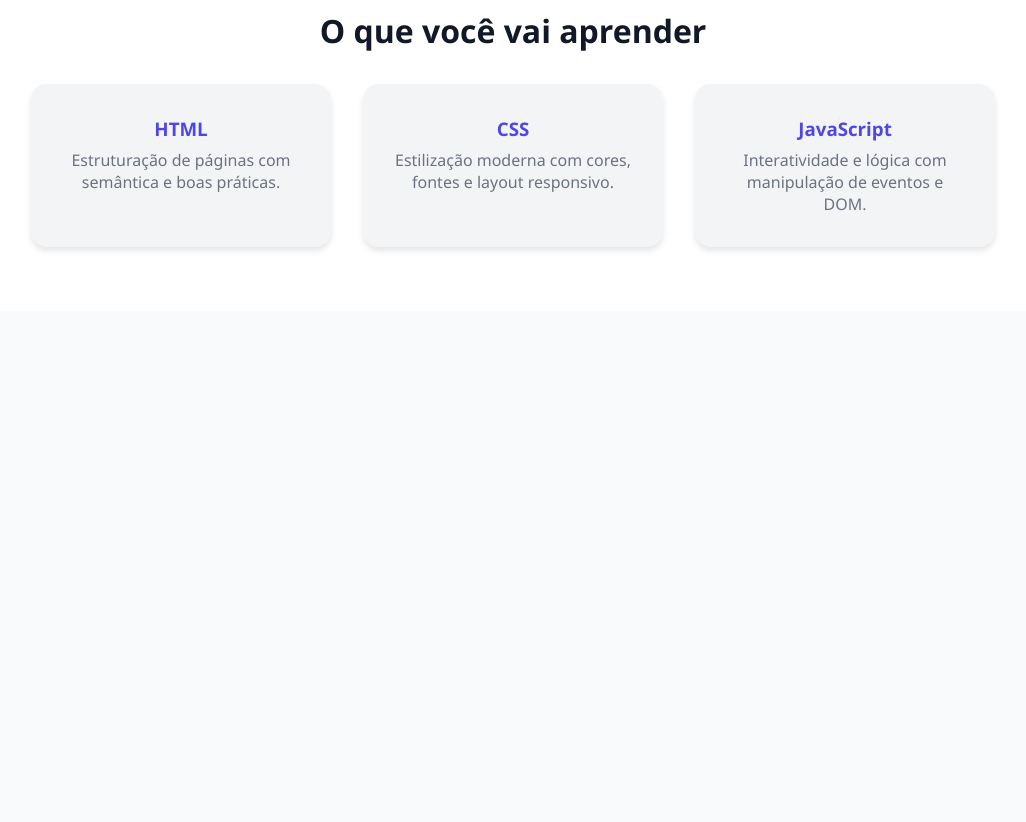
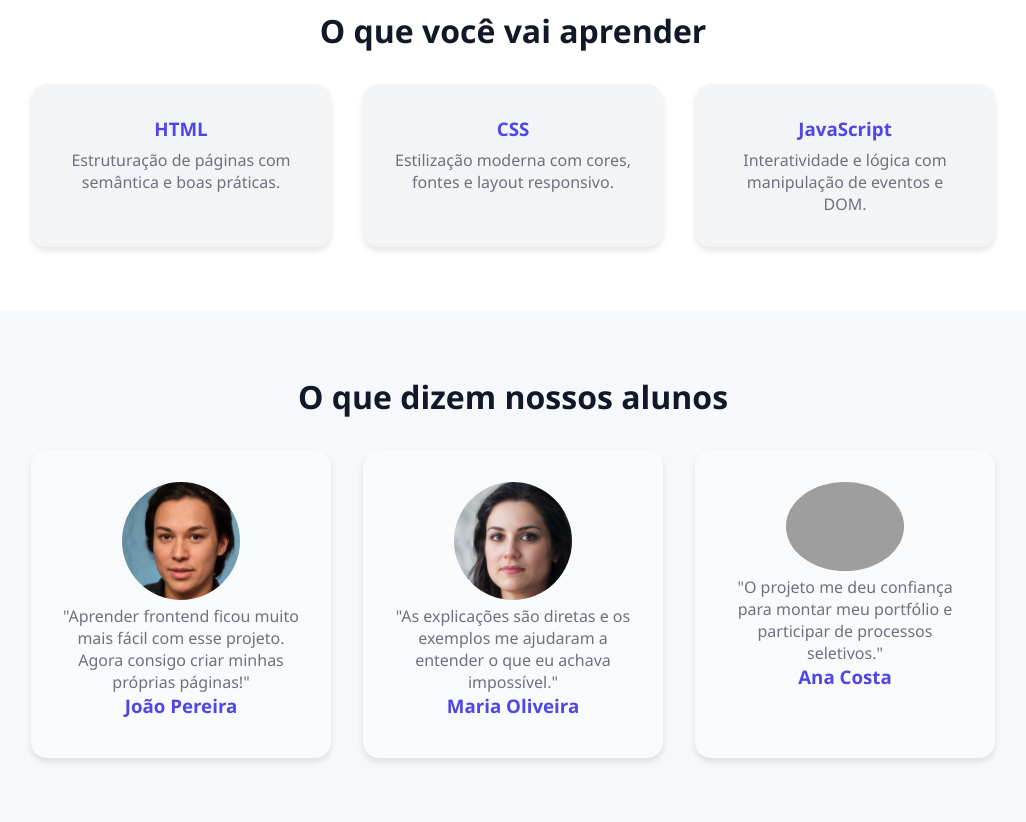
Before and after one commit to morizz06/Front-end-essencial-17-07, a plain HTML site: page landing-page/index.html in a window 1280 px wide. Shown: the part 1073-1895 px from the top of the page, without its empty margins (127-1153 px from the left). Before the commit the page ends 1384 px from the top, so only its background shows below. Drawn offline with Linux system fonts and the light colour scheme; grey boxes are pictures that could not be loaded.

Commit message:
Add files via upload

```diff
--- a/landing-page/index.html
+++ b/landing-page/index.html
@@ -1,9 +1,12 @@
 <!DOCTYPE html> <!-- Declara que este documento está usando HTML5 -->
 
 <html lang="en"> <!-- Início do documento HTML, idioma definido como inglês -->
+
 <head>
-    <meta charset="UTF-8"> <!-- Define a codificação de caracteres para UTF-8 (suporta caracteres especiais como acentos) -->
-    <meta name="viewport" content="width=device-width, initial-scale=1.0"> <!-- Garante que a página será responsiva em dispositivos móveis -->
+    <meta charset="UTF-8">
+    <!-- Define a codificação de caracteres para UTF-8 (suporta caracteres especiais como acentos) -->
+    <meta name="viewport" content="width=device-width, initial-scale=1.0">
+    <!-- Garante que a página será responsiva em dispositivos móveis -->
     <link rel="stylesheet" href="styles.css"> <!-- Importa o arquivo externo de estilos CSS -->
 </head>
 
@@ -38,13 +41,14 @@
             <div class="hero-texto">
                 <h1>Construa interfaces. Aprenda na Prática.</h1> <!-- Título principal da seção hero -->
                 <p>Explore conceitos modernos de HTML, CSS e
-                   JavaScript com exemplos visuais e interativos.</p> <!-- Descrição resumida da proposta -->
+                    JavaScript com exemplos visuais e interativos.</p> <!-- Descrição resumida da proposta -->
                 <a href="cadastro.html" class="btn-cta">Começar Agora ></a> <!-- Botão que leva à página de cadastro -->
             </div>
 
             <!-- Ilustração lateral -->
             <div class="hero-imagem">
-                <img src="images/hero-illustration.svg" alt="ilustração de programação"> <!-- Imagem ilustrativa com descrição alternativa -->
+                <img src="images/hero-illustration.svg" alt="ilustração de programação">
+                <!-- Imagem ilustrativa com descrição alternativa -->
             </div>
         </section>
 
@@ -59,7 +63,8 @@
                 <!-- Card 1: HTML -->
                 <div class="card">
                     <h3>HTML</h3>
-                    <p>Estruturação de páginas com semântica e boas práticas.</p> <!-- Corrigido: "d páginas" para "de páginas" -->
+                    <p>Estruturação de páginas com semântica e boas práticas.</p>
+                    <!-- Corrigido: "d páginas" para "de páginas" -->
                 </div>
 
                 <!-- Card 2: CSS -->
@@ -75,7 +80,36 @@
                 </div>
             </div>
         </section>
+
+        <section class="Pessoas">
+            <h2>O que dizem nossos alunos</h2> <!-- Título da seção de aprendizado -->
+
+            <!-- Container de cartões de conteúdo -->
+            <div class="alunos">
+                <!-- Card 1: HTML -->
+                <div class="Aluno">
+                    <img src="images/aluno1.jpg" alt="ilustração do aluno 1">
+                    <p>"Aprender frontend ficou muito mais fácil com esse projeto. Agora consigo criar minhas próprias
+                        páginas!"</p>
+                    <h3>João Pereira</h3>
+                </div>
+
+                <!-- Card 2: CSS -->
+                <div class="Aluno">
+                    <img src="images/aluno2.jpg" alt="ilustração do aluno 2">
+                    <p>"As explicações são diretas e os exemplos me ajudaram a entender o que eu achava impossível."</p>
+                    <h3>Maria Oliveira</h3>
+                </div>
+
+                <!-- Card 3: JavaScript -->
+                <div class="Aluno">
+                    <img src="images/aluno3.png" alt="ilustração do aluno 3">
+                    <p>"O projeto me deu confiança para montar meu portfólio e participar de processos seletivos."</p>
+                    <h3>Ana Costa</h3>
+                </div>
+            </div>
+        </section>
     </main>
+</body>
 
-</body>
 </html> <!-- Fim do documento HTML -->
--- a/landing-page/styles.css
+++ b/landing-page/styles.css
@@ -121,7 +121,7 @@
   }
 
   /* ============================
-     CARDS DE CONTEÚDO
+     CARDS DE CONTEÚDOl
      ============================ */
   .cards {
     display: flex;              /* Exibe os cards em linha */
@@ -155,3 +155,53 @@
   .card:hover {
     transform: translateY(-5px); /* Eleva o card levemente ao passar o mouse */
   }
+
+  .Pessoas {
+    padding: 4rem 2rem;         /* Espaçamento interno vertical e horizontal */
+    background-color:#f7f8fc;     /* Fundo branco */
+    text-align: center;         /* Centraliza o texto */
+  }
+
+  /* TÍTULO DA SEÇÃO DE CONTEÚDO */
+  .Pessoas h2 {
+    font-size: 2rem;            /* Tamanho do título */
+    color: #111827;             /* Cor escura para destaque */
+    margin-bottom: 2rem;        /* Espaçamento inferior */
+  }
+
+  .alunos {
+    display: flex;              /* Exibe os cards em linha */
+    flex-wrap: wrap;            /* Permite quebrar para múltiplas linhas */
+    justify-content: center;    /* Centraliza os cards */
+    gap: 2rem;                  /* Espaço entre os cards */
+  }
+
+  /* ESTILO INDIVIDUAL DE CADA CARD */
+  .Aluno {
+    background-color: #f9fafb;  /* Fundo cinza claro */
+    border-radius: 1rem;        /* Bordas arredondadas */
+    padding: 2rem;              /* Espaçamento interno */
+    max-width: 300px;           /* Largura máxima do card */
+    box-shadow: 0 4px 6px rgba(0, 0, 0, 0.1); /* Sombra leve ao redor do card */
+    transition: transform 0.2s; /* Animação suave ao interagir */
+  }
+
+.alunos img{
+  width: 50%;
+  border-radius: 50%;
+}
+  /* TÍTULO DO CARD */
+  .Aluno h3 {
+    color: #4f46e5;             /* Cor roxa para destacar */
+    margin-bottom: 0.5rem;      /* Espaçamento inferior */
+  }
+
+  /* PARÁGRAFO DO CARD */
+  .Aluno p {
+    color: #6b7280;             /* Cor cinza suave */
+  }
+
+  /* EFEITO HOVER DO CARD */
+  .Aluno:hover {
+    transform: translateY(-5px); /* Eleva o card levemente ao passar o mouse */
+  }
```
